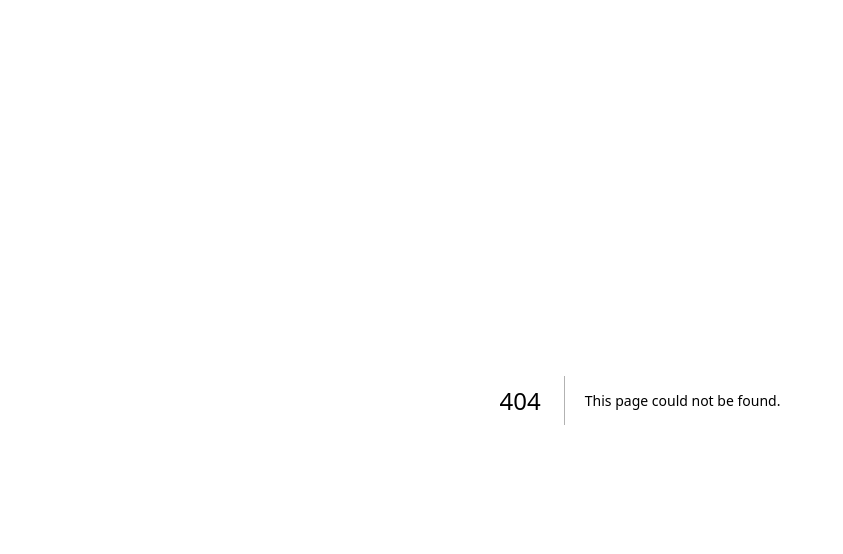
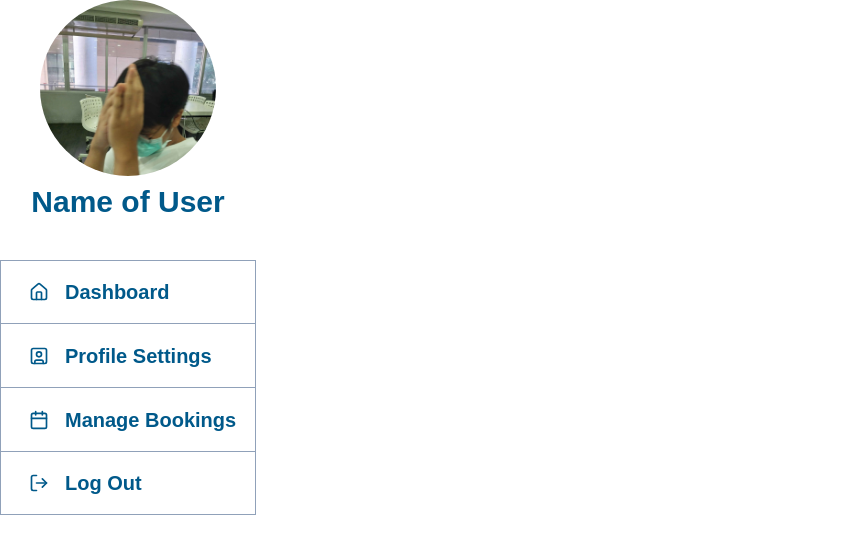
Before and after one commit to Bossppp/fe-project-2024-2-concern-but-complete, a Next.js app: page /user in a window 1280 px wide. Before the commit this address had no page. Shown: the top 554 px of the page, without its empty margins (0-843 px from the left). Built offline with nearby package versions, Linux system fonts and the light colour scheme.

Commit message:
feat: add icon for user navigate

```diff
--- /dev/null
+++ b/src/app/user/page.tsx
@@ -0,0 +1,12 @@
+import UserNavigate from '@/components/UserNavigate'
+import React from 'react'
+
+function user() {
+  return (
+    <div>
+        <UserNavigate/>
+    </div>
+  )
+}
+
+export default user
--- a/src/components/UserNavigate.tsx
+++ b/src/components/UserNavigate.tsx
@@ -1,27 +1,48 @@
-const UserNavigate: React.FC = () => {
+import Image from 'next/image';
+import { Calendar, House, LogOut, SquareUser } from "lucide-react";
+import React from 'react'
+
+function UserNavigate() {
   return (
     <div className="w-64 h-[515px] relative flex flex-col items-center">
-      <div className="w-44 h-44 bg-sky-800 rounded-full"></div>
-      {/**profile*/}
-    <div className="mt-2 justify-start text-sky-800 text-3xl font-semibold mb-10">Name of User</div>
-    <button className="w-64 h-16 bg-white border-l border-r border-t border-slate-400 flex items-center justify-start pl-8">
-      <div className="w-4 h-4 bg-sky-800 rounded-full mr-4"></div>
-      <span className="text-sky-800 text-xl font-semibold">Dashboard</span>
-    </button>
-    <button className="w-64 h-16 bg-white border-l border-r border-t border-slate-400 flex items-center justify-start pl-8">
-      <div className="w-4 h-4 bg-sky-800 rounded-full mr-4"></div>
-      <span className="text-sky-800 text-xl font-semibold">Profile Settings</span>
-    </button>
-    <button className="w-64 h-16 bg-white border-l border-r border-t border-slate-400 flex items-center justify-start pl-8">
-      <div className="w-4 h-4 bg-sky-800 rounded-full mr-4"></div>
-      <span className="text-sky-800 text-xl font-semibold">Manage Bookings</span>
-    </button>
-    <button className="w-64 h-16 bg-white border-1 border-slate-400 flex items-center justify-start pl-8">
-      <div className="w-4 h-4 bg-sky-800 rounded-full mr-4"></div>
-      <span className="text-sky-800 text-xl font-semibold">Log Out</span>
-    </button>
+      <div className="w-44 h-44 overflow-hidden rounded-full">
+        <Image
+          src="/img/mockProfile.jpg"
+          alt="Profile"
+          width={176}
+          height={176}
+          className="object-cover"
+        />
+      </div>
+      <div className="mt-2 justify-start text-sky-800 text-3xl font-semibold mb-10">
+        Name of User
+      </div>
+      <button className="w-64 h-16 bg-white border-l border-r border-t border-slate-400 flex items-center justify-start pl-7">
+        <House className="w-5 text-sky-800 mr-4" />
+        <span className="text-sky-800 text-xl font-semibold">
+          Dashboard
+          </span>
+      </button>
+      <button className="w-64 h-16 bg-white border-l border-r border-t border-slate-400 flex items-center justify-start pl-7">
+        <SquareUser className="w-5 text-sky-800 mr-4" />
+        <span className="text-sky-800 text-xl font-semibold">
+          Profile Settings
+        </span>
+      </button>
+      <button className="w-64 h-16 bg-white border-l border-r border-t border-slate-400 flex items-center justify-start pl-7">
+        <Calendar className="w-5 text-sky-800 mr-4" />
+        <span className="text-sky-800 text-xl font-semibold">
+          Manage Bookings
+        </span>
+      </button>
+      <button className="w-64 h-16 bg-white border-1 border-slate-400 flex items-center justify-start pl-7">
+        <LogOut className="w-5 text-sky-800 mr-4" />
+        <span className="text-sky-800 text-xl font-semibold">
+          Log Out
+          </span>
+      </button>
     </div>
-  );
-};
+  )
+}
 
-export default UserNavigate;
+export default UserNavigate
```
Also changed, not shown: package.json (+6 -5 lines), public/img/mockProfile.jpg (added), 1 other file (tests, documents, lock files or other folders).
